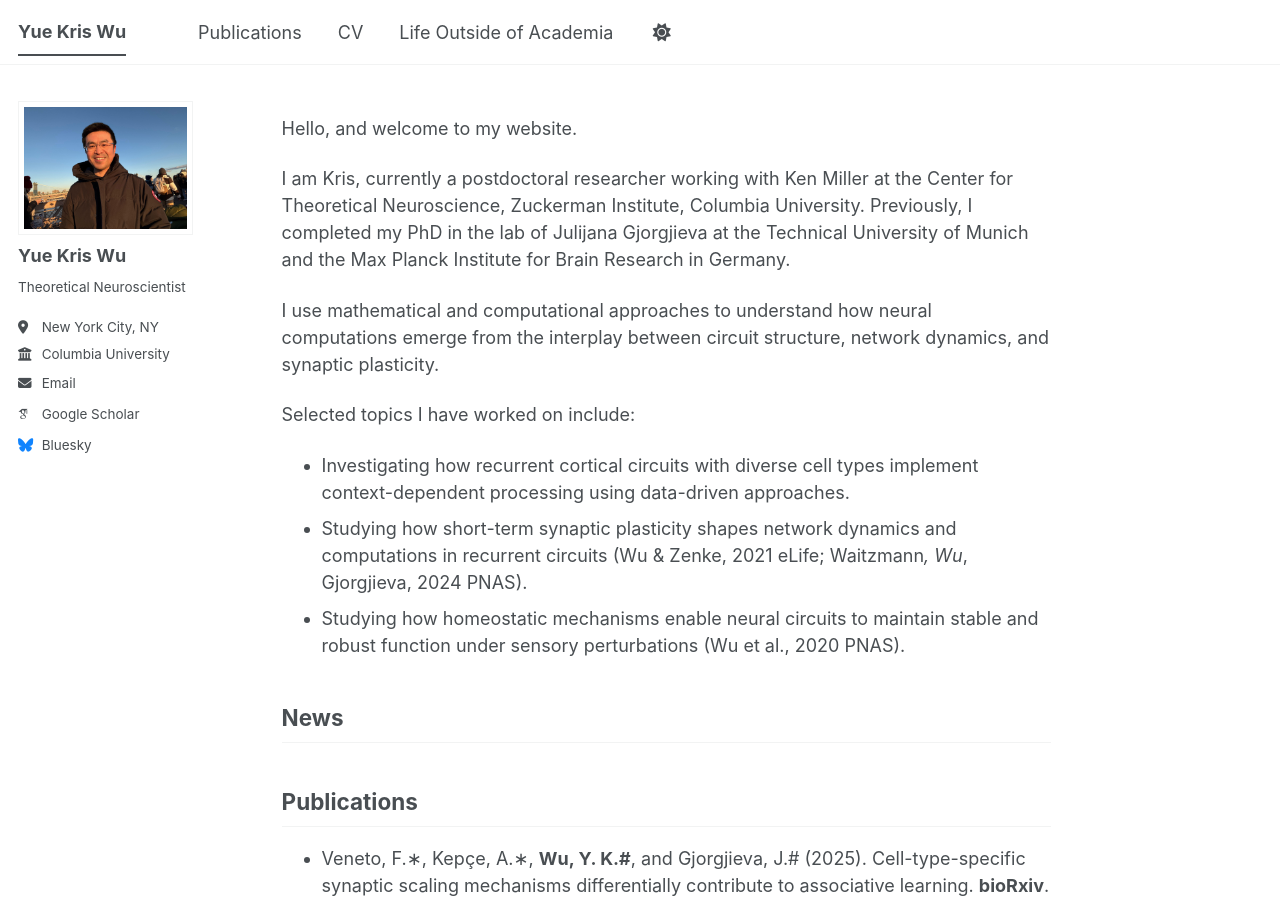
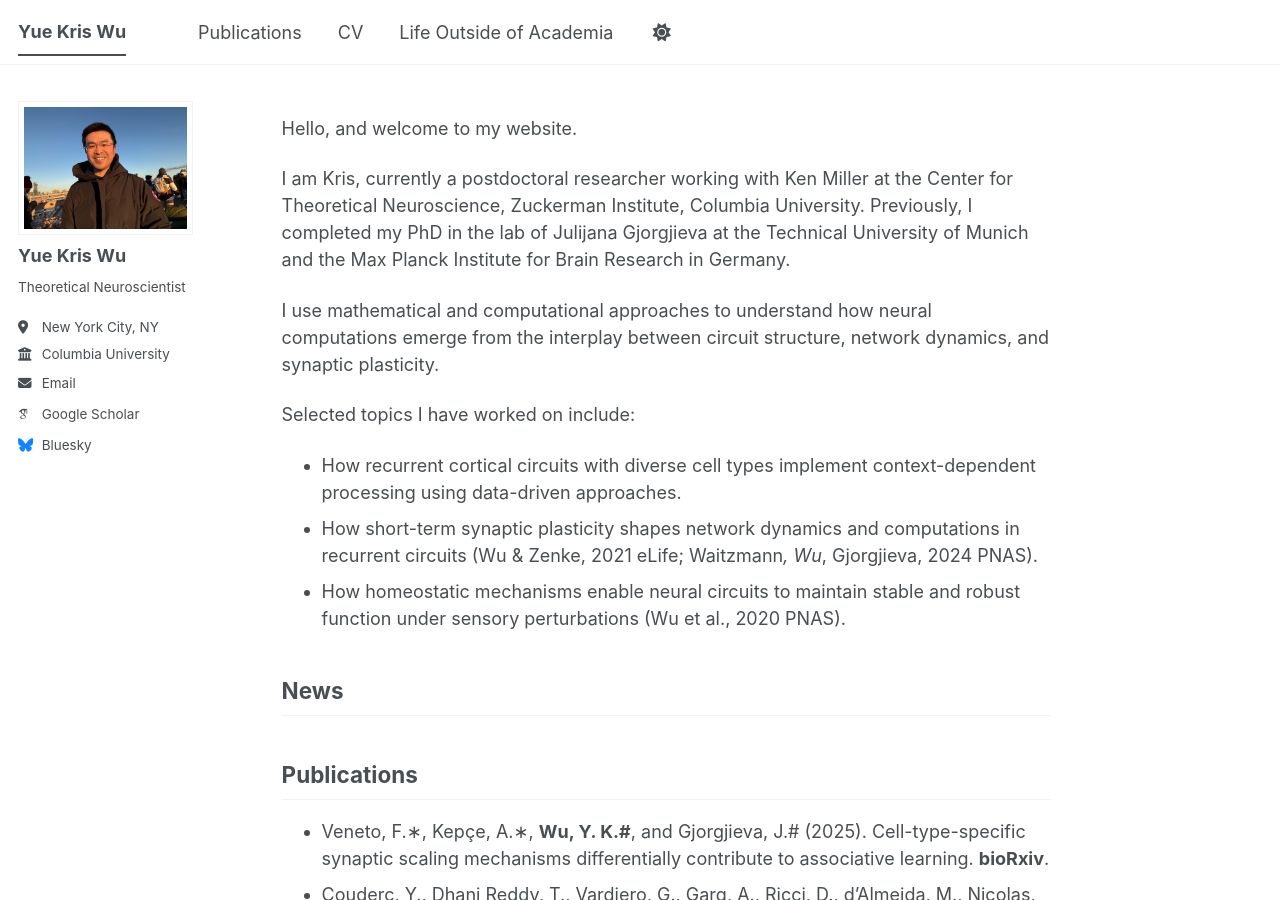
Before and after one commit to yuekriswu/yuekriswu.github.io, a Jekyll site: the page built from _pages/about.md, in a window 1280 px wide and 900 px high. Built offline with Jekyll 4.4.1, drawn with Linux system fonts in a browser that asks for light colours; some web fonts are replaced; a script bundle is joined from its source files by our own code; library files that are not in the unit come from our copies.

Commit message:
Update about.md

```diff
--- a/_pages/about.md
+++ b/_pages/about.md
@@ -14,9 +14,9 @@ I am Kris, currently a postdoctoral researcher working with Ken Miller at the Ce
 I use mathematical and computational approaches to understand how neural computations emerge from the interplay between circuit structure, network dynamics, and synaptic plasticity.
 
 Selected topics I have worked on include:
-* Investigating how recurrent cortical circuits with diverse cell types implement context-dependent processing using data-driven approaches.
-* Studying how short-term synaptic plasticity shapes network dynamics and computations in recurrent circuits (Wu & Zenke, 2021 eLife; Waitzmann*, Wu*, Gjorgjieva, 2024 PNAS).
-* Studying how homeostatic mechanisms enable neural circuits to maintain stable and robust function under sensory perturbations (Wu et al., 2020 PNAS).
+* How recurrent cortical circuits with diverse cell types implement context-dependent processing using data-driven approaches.
+* How short-term synaptic plasticity shapes network dynamics and computations in recurrent circuits (Wu & Zenke, 2021 eLife; Waitzmann*, Wu*, Gjorgjieva, 2024 PNAS).
+* How homeostatic mechanisms enable neural circuits to maintain stable and robust function under sensory perturbations (Wu et al., 2020 PNAS).
 
 News
 ------
```
